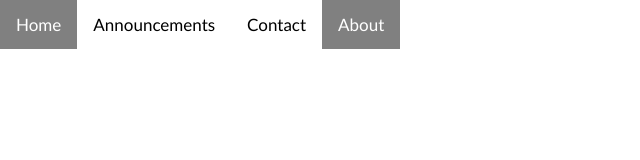
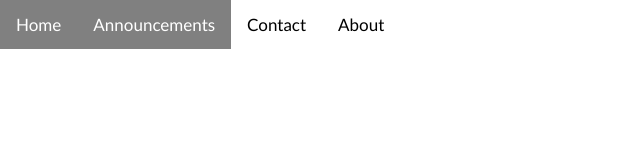
Before and after one commit to CribleyGames/cribleys-site, a plain HTML site: page announcements.html in a window 1280 px wide. Shown: the whole page, without its empty margins (0-640 px from the left). Drawn offline with Linux system fonts and the light colour scheme.

Commit message:
Fixed active issue
About was always active in htmls

```diff
--- a/announcements.html
+++ b/announcements.html
@@ -9,9 +9,9 @@
     <body>
         <div class="topnav">
             <a href="index.html">Home</a>
-            <a href="announcements.html">Announcements</a>
+            <a class="active">Announcements</a>
             <a href="contact.html">Contact</a>
-            <a class="active">About</a>
+            <a href="about.html">About</a>
         </div>
         <div style="padding-left: 16px;"></div>
     </body>
```
Also changed, not shown: contact.html (+2 -2 lines), index.html (+2 -2 lines).
